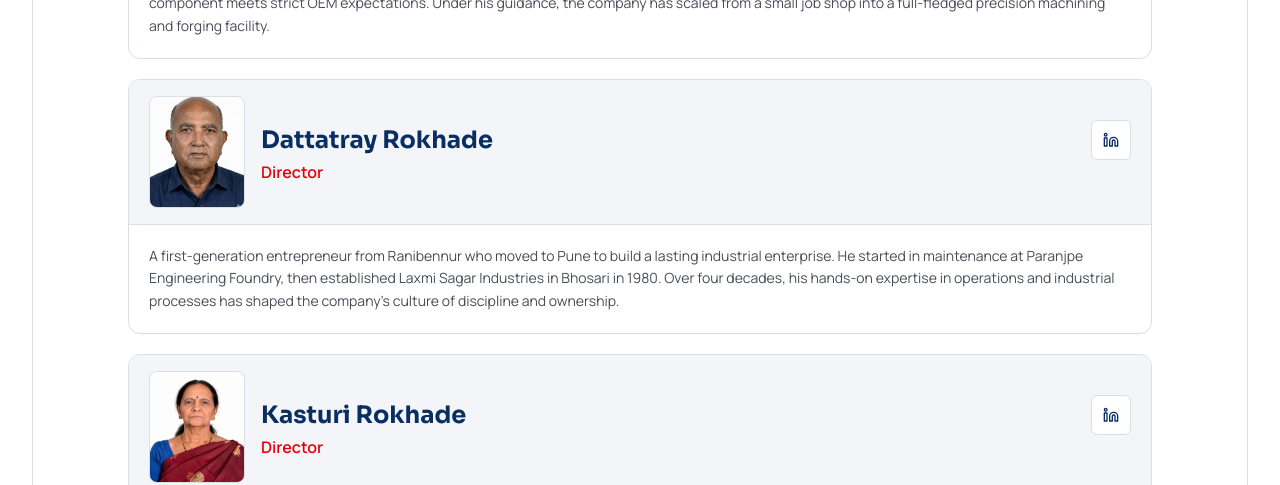
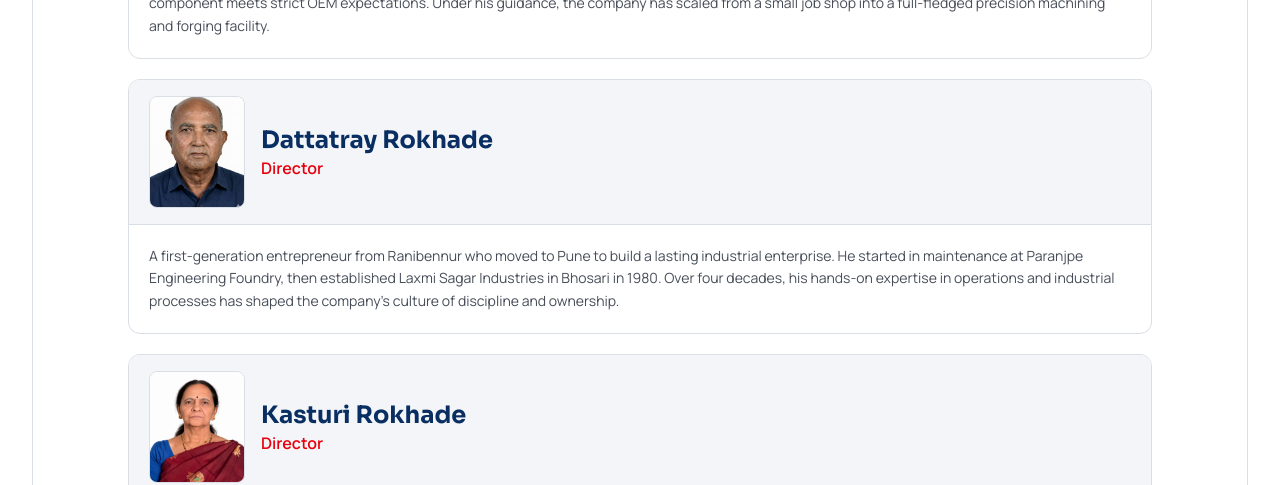
Before and after one commit to bhushanwagh53015301-tech/laxmi-sagar-pvt-ltd, a React (Vite) app: page /about in a window 1280 px wide. Shown: the part 2040-2525 px from the top of the page. Built offline with nearby package versions, Linux system fonts and the light colour scheme.

Commit message:
Update director LinkedIn visibility and quality section headings

```diff
--- a/src/routes/about.tsx
+++ b/src/routes/about.tsx
@@ -84,8 +84,13 @@ const BRIEF_DIRECTOR_MESSAGES = [
   },
 ];
 
-function getLinkedInSearchLink(name: string) {
-  return `https://www.linkedin.com/search/results/all/?keywords=${encodeURIComponent(name)}`;
+const DIRECTOR_LINKEDIN: Record<string, string> = {
+  "Tejas Rokhade": "https://www.linkedin.com/in/tejasrokhade",
+  "Laxmikant Rokhade": "https://www.linkedin.com/search/results/all/?keywords=Laxmikant%20Rokhade",
+};
+
+function getLinkedInLink(name: string) {
+  return DIRECTOR_LINKEDIN[name];
 }
 
 const CERTIFICATIONS = [
@@ -301,15 +306,17 @@ export default function AboutPage() {
                       <div className="min-w-0 flex-1">
                         <div className="flex items-center justify-between gap-3">
                           <p className="truncate font-display text-2xl font-bold text-primary">{person.name}</p>
+                          {getLinkedInLink(person.name) ? (
                             <a
-                            href={getLinkedInSearchLink(person.name)}
+                              href={getLinkedInLink(person.name)}
                               target="_blank"
                               rel="noopener noreferrer"
-                            aria-label={`Open LinkedIn profile search for ${person.name}`}
+                              aria-label={`Open LinkedIn profile for ${person.name}`}
                               className="inline-flex h-10 w-10 flex-shrink-0 items-center justify-center rounded-md border border-border bg-background text-primary transition-colors hover:border-amber hover:text-amber"
                             >
                               <Linkedin className="h-4 w-4" />
                             </a>
+                          ) : null}
                         </div>
                         <p className="font-sans text-base font-semibold text-red-600">{person.role}</p>
                         {person.education ? (
--- a/src/routes/quality.tsx
+++ b/src/routes/quality.tsx
@@ -304,9 +304,13 @@ export default function QualityPage() {
 
           <Reveal delay={0.15}>
             <div className="mt-8 grid gap-6 sm:mt-12 sm:grid-cols-3">
+              <div className="sm:col-span-3">
+                <div className="font-mono text-xs uppercase tracking-[0.3em] text-amber">Key Metrics</div>
+                <h3 className="mt-3 font-display text-3xl font-bold text-primary sm:text-4xl">Technical Snapshot</h3>
+              </div>
               {[
-                { k: "Materials", v: "EN8 / EN19 / EN24 Â· 42CrMo4 Â· 16MnCr5 Â· 20MnCr5 Â· SAE 1045 / 8620 Â· C70S6" },
-                { k: "Size Range", v: "Dia 6 - 450 mm Â· Length up to 1200 mm" },
+                { k: "Materials", v: "EN8 / EN19 / EN24 · 42CrMo4 · 16MnCr5 · 20MnCr5 · SAE 1045 / 8620 · C70S6" },
+                { k: "Size Range", v: "Dia 6 - 450 mm · Length up to 1200 mm" },
                 { k: "Tolerances", v: "Up to +/-5 microns on critical features" },
               ].map((it) => (
                 <div key={it.k} className="rounded-xl border border-border bg-card p-6">
```
Lines whose indentation alone changed are shown as unchanged.
